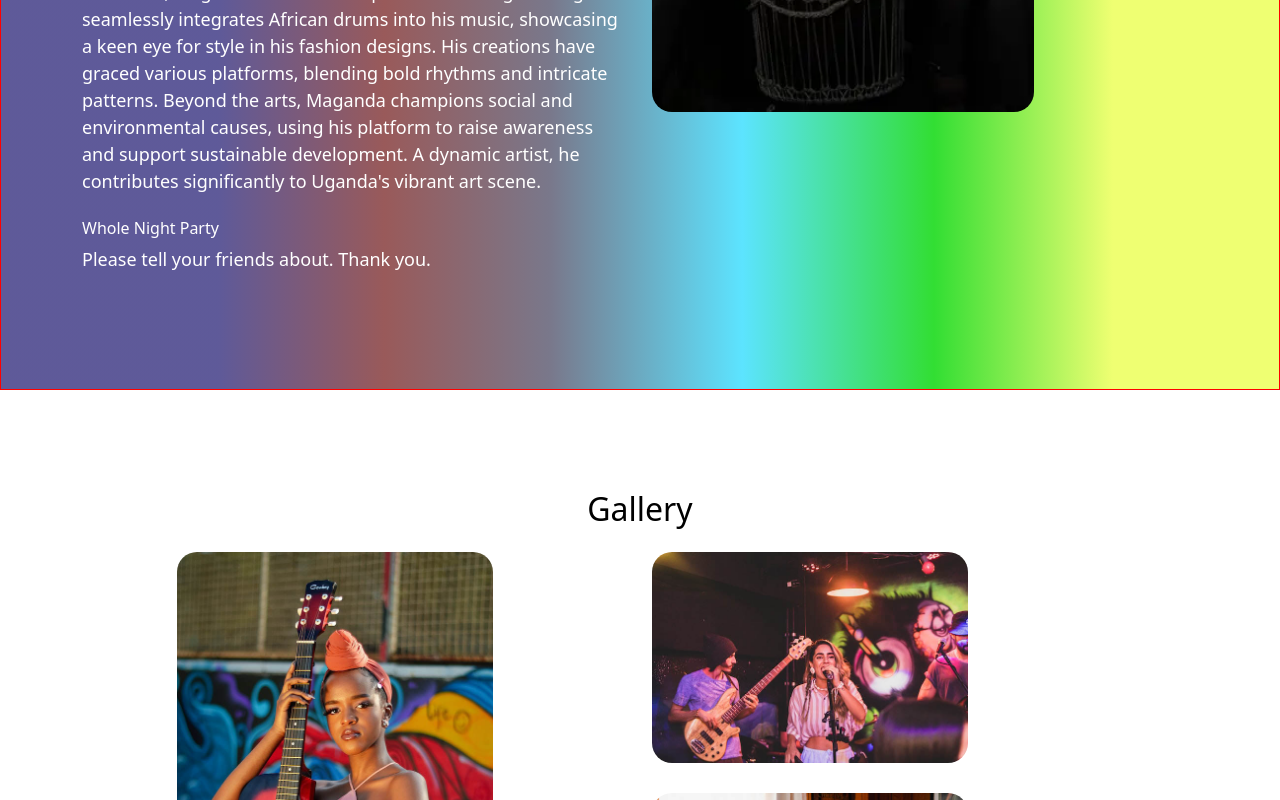
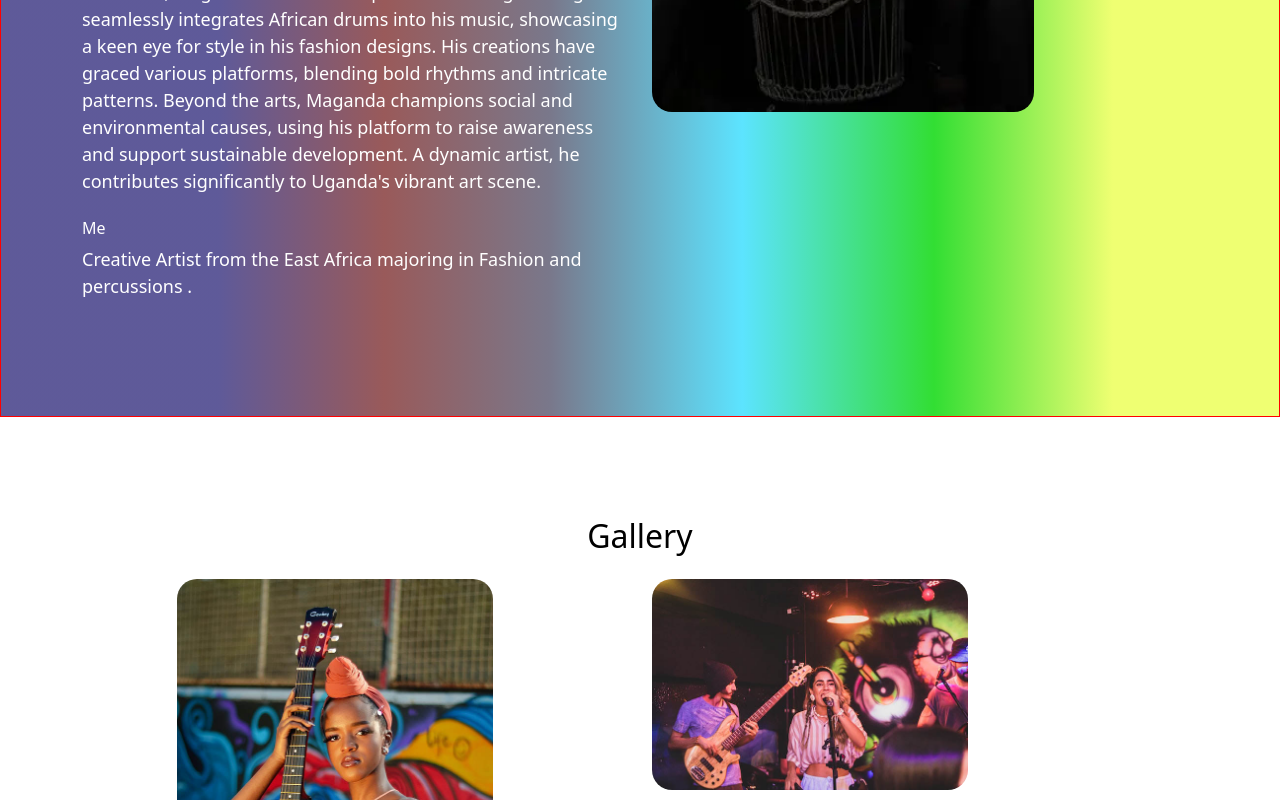
Before and after one commit to rohitsaini81/maganda-shakul, a React (Vite) app: page / in a window 1280 px wide. Shown: the part 1171-1971 px from the top of the page. Built offline with nearby package versions, Linux system fonts and the light colour scheme.

Commit message:
imporvement

```diff
--- a/src/components/Home.jsx
+++ b/src/components/Home.jsx
@@ -3,7 +3,7 @@ import ReactPlayer from 'react-player';
 import './css/home.css';
 import { profile } from './new/Images';
 // import VideoPlayer from 'react-video-js-player';
-const videoSource = 'https://media.istockphoto.com/id/1354010908/video/snow-falling-in-a-forest-in-front-of-the-gold-sun.mp4?s=mp4-640x640-is&k=20&c=LnBCMAhIK0600E1sOCYLW8TkZ8NgUc0Kpntpi3VNMN4='
+const videoSource = 'https://auto-system.onrender.com/files/video1.mp4'
 
 
 export default function Home() {
--- a/src/components/new/About.jsx
+++ b/src/components/new/About.jsx
@@ -54,9 +54,9 @@ export default function About() {
                                 {data.bio}
                             </p>
 
-                            <h6 className="text-white mt-4">Whole Night Party</h6>
+                            <h6 className="text-white mt-4">Me</h6>
 
-                            <p className="text-white">Please tell your friends about. Thank you.</p>
+                            <p className="text-white">{data.title}</p>
                         </div>
                     </div>
 
--- a/src/magandabio.js
+++ b/src/magandabio.js
@@ -3,7 +3,7 @@ const data =     {
     "title": "Creative Artist from the East Africa majoring in Fashion and percussions .",
     "introduction":"Maganda Shakul, a versatile artist from Kampala, Uganda, is renowned for blending music, percussion, and fashion. Raised in a culturally rich environment, his unique artistic identity is shaped by diverse musical influences.",
     "bio":"With a Music Production certificate from Nilotika Cultural Ensemble, Maganda excels in composition and engineering. He seamlessly integrates African drums into his music, showcasing a keen eye for style in his fashion designs. His creations have graced various platforms, blending bold rhythms and intricate patterns. \n Beyond the arts, Maganda champions social and environmental causes, using his platform to raise awareness and support sustainable development. A dynamic artist, he contributes significantly to Uganda's vibrant art scene.",
-"copyright": "© 2016 Shubha Mudgal. All Rights Reserved"
+"copyright": "© 2024 Maganda Shakul. All Rights Reserved"
 }
 
 export default data;
```
